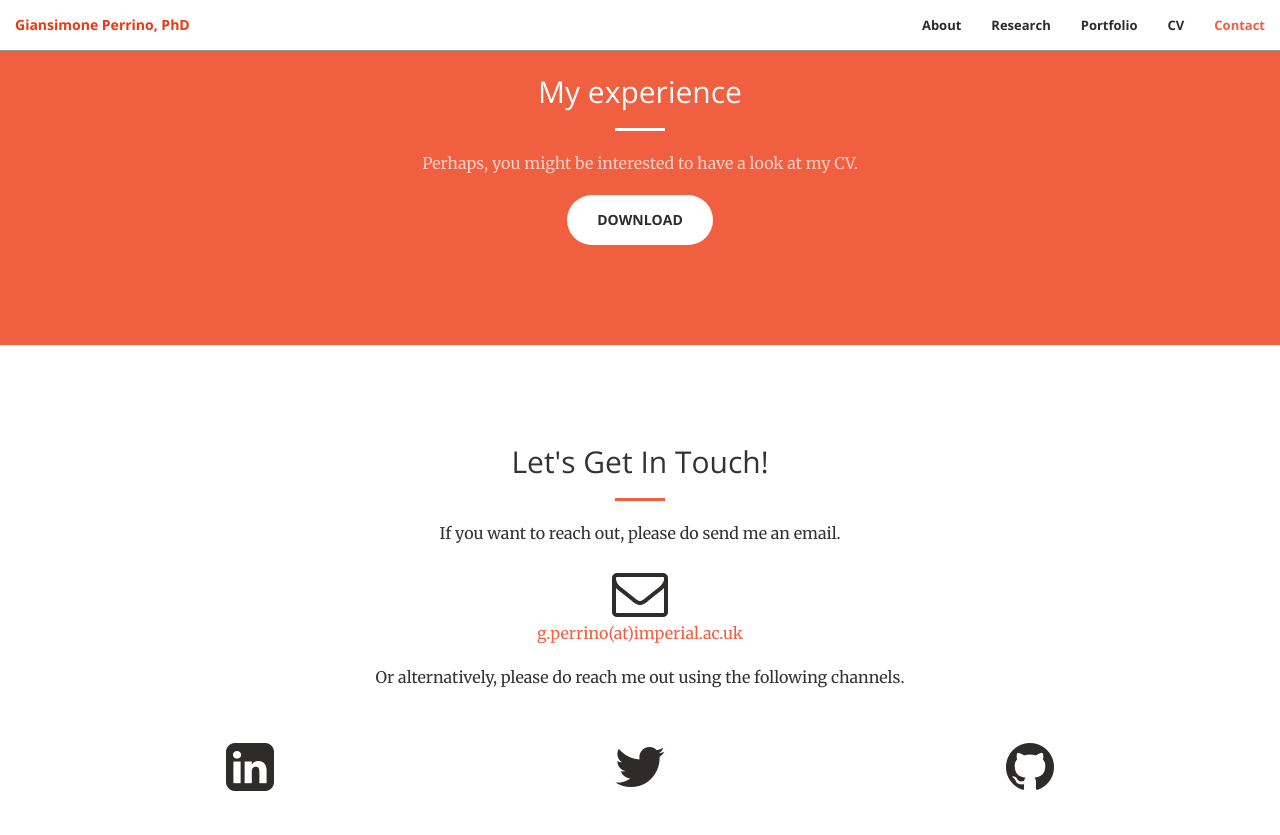
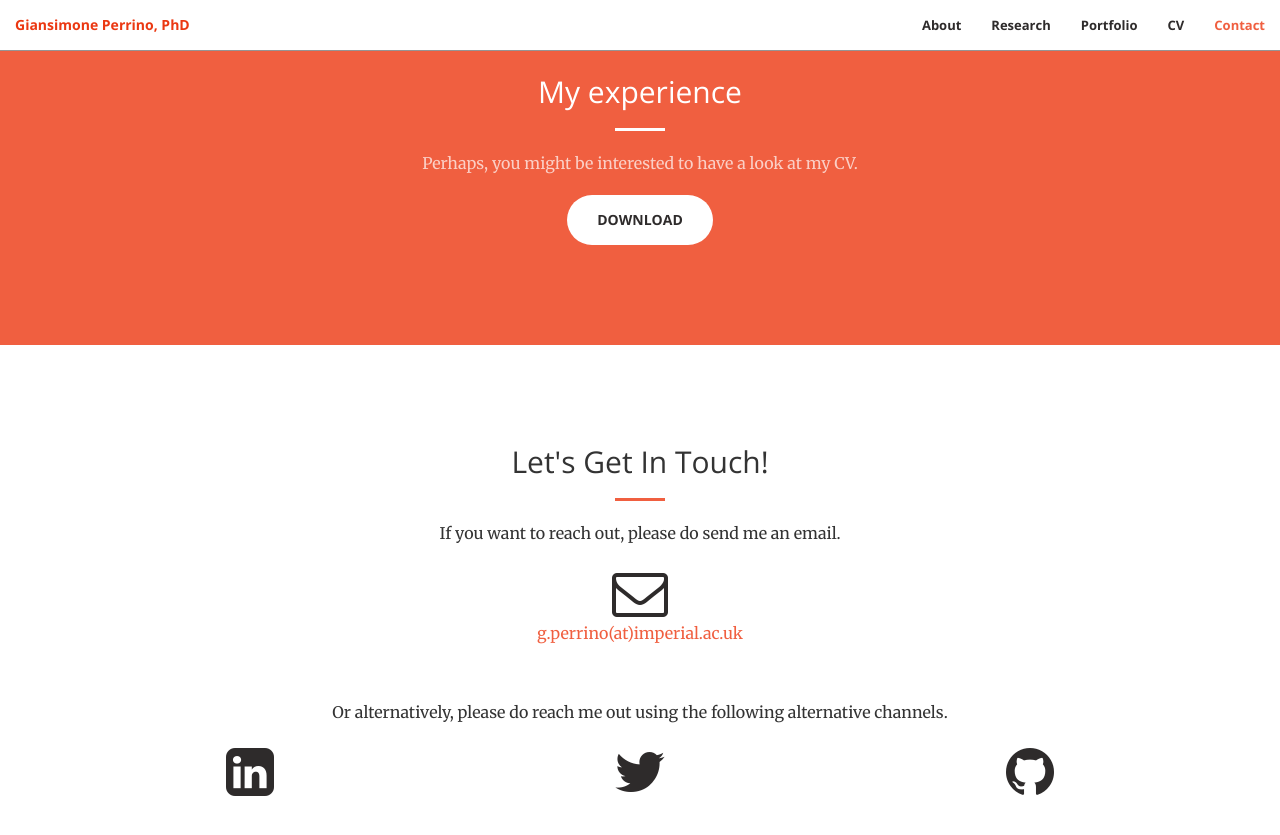
Before and after one commit to giansimone/giansimone.github.io, a Jekyll site: the page built from index.html, in a window 1280 px wide and 900 px high, scrolled down 2497 px. Shown: the top 835 px of the window. Built offline with Jekyll 4.4.1, drawn with Linux system fonts in a browser that asks for light colours.

Commit message:
Fix padding in the footer.

```diff
--- a/_includes/contact.html
+++ b/_includes/contact.html
@@ -13,7 +13,7 @@
                 </a>
             </div>
             <div class="col-lg-8 col-lg-offset-2 text-center">
-                <p style="margin-bottom:50px">Or alternatively, please do reach me out using the following channels.</p>
+                <p style="padding-top:35px">Or alternatively, please do reach me out using the following alternative channels.</p>
             </div>
             <div class="col-lg-4 text-center">
                 <a href="https://www.linkedin.com/in/{{ site.linkedin_username }}">
```
